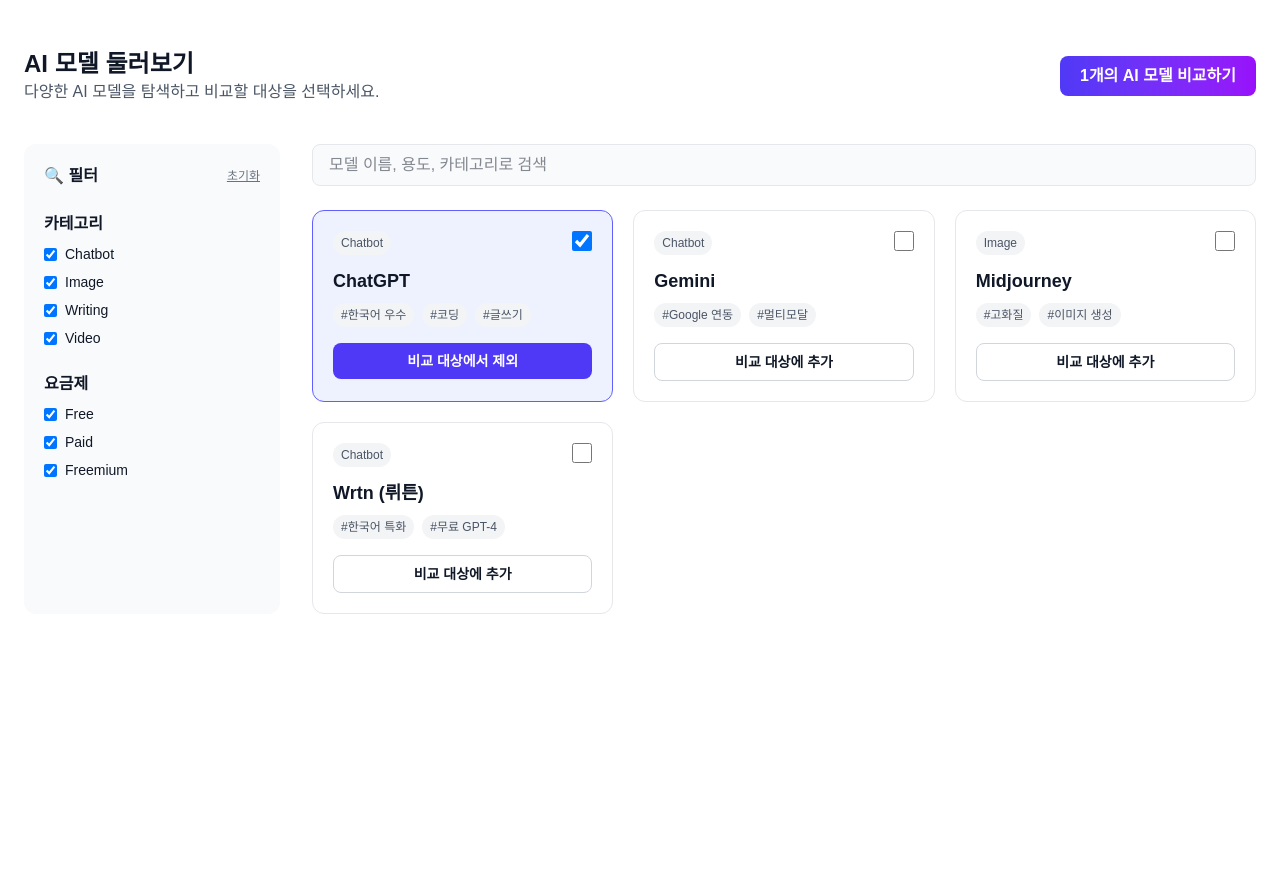
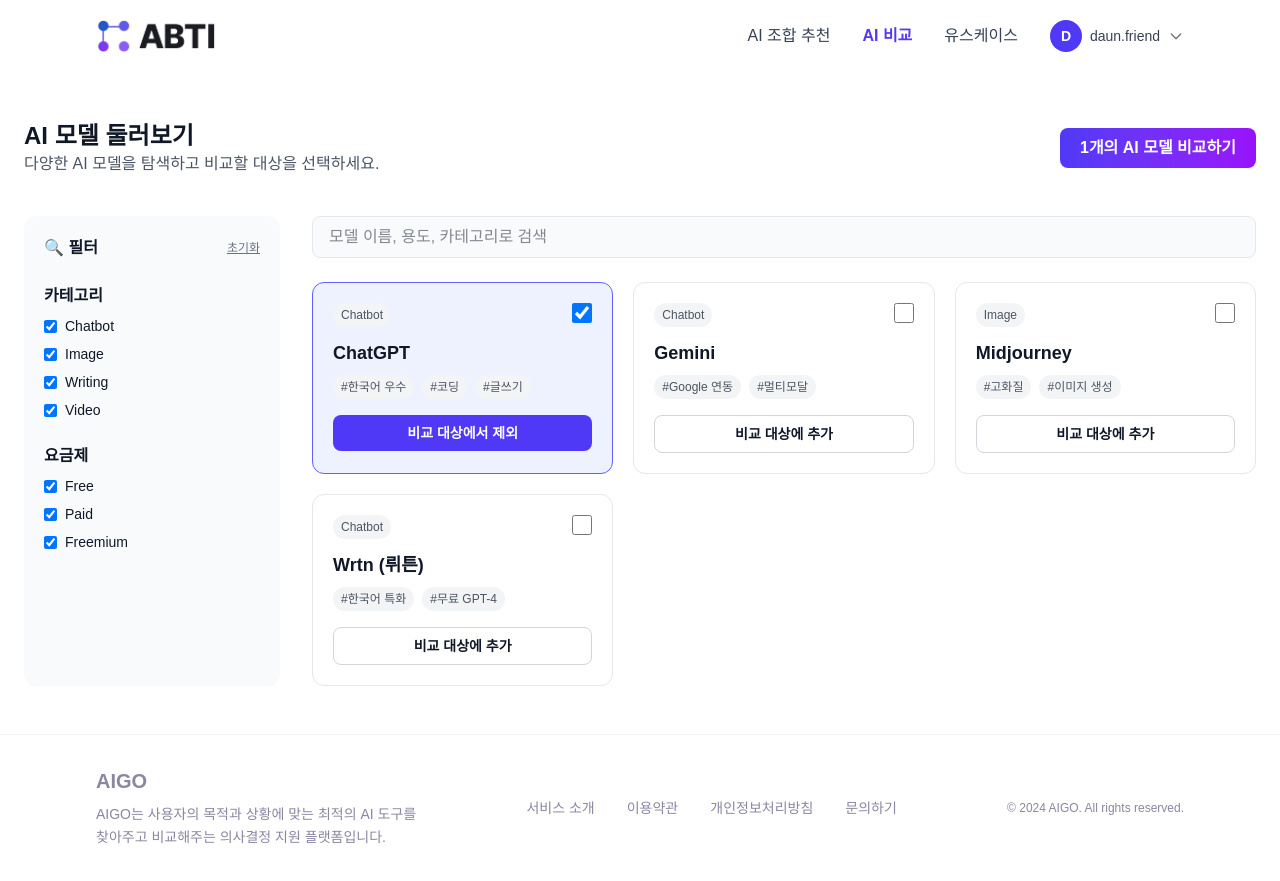
Before and after one commit to pain22value/abti, a Next.js app: page /compare in a window 1280 px wide. Before the commit the page ends 800 px from the top, so only its background shows below. Built offline with nearby package versions, Linux system fonts and the light colour scheme.

Commit message:
[fix] AI 비교 페이지에도 header, footer 추

```diff
--- a/app/compare/page.tsx
+++ b/app/compare/page.tsx
@@ -2,6 +2,8 @@
 
 import { useState } from "react";
 import { useRouter } from "next/navigation";
+import Header from "@/components/common/Header";
+import Footer from "@/components/common/Footer";
 
 const initialModels = [
   {
@@ -79,7 +81,10 @@
   const selectedCount = models.filter((m) => m.selected).length;
 
   return (
-    <div className="min-h-screen bg-white dark:bg-black text-gray-900 dark:text-white flex justify-center">
+    <div className="min-h-screen bg-white dark:bg-black text-gray-900 dark:text-white flex flex-col">
+      <Header />
+
+      <main className="flex-1 flex justify-center">
         <div className="w-full max-w-7xl px-6 py-12 space-y-10">
           {/* 헤더 */}
           <div className="flex items-center justify-between">
@@ -131,7 +136,7 @@
             </aside>
 
             {/* 메인 */}
-          <main className="flex-1 space-y-6">
+            <div className="flex-1 space-y-6">
               {/* 검색 */}
               <input
                 value={search}
@@ -189,9 +194,12 @@
                   </div>
                 ))}
               </div>
-          </main>
             </div>
           </div>
         </div>
+      </main>
+
+      <Footer />
+    </div>
   );
 }
--- a/app/compare/result/page.tsx
+++ b/app/compare/result/page.tsx
@@ -1,6 +1,8 @@
 "use client";
 
 import { useState } from "react";
+import Header from "@/components/common/Header";
+import Footer from "@/components/common/Footer";
 
 const results: Record<string, string> = {
   ChatGPT: `신제품 런칭 SNS 마케팅 캠페인 아이디어
@@ -74,7 +76,10 @@
   const [reason, setReason] = useState("");
 
   return (
-    <div className="min-h-screen bg-white dark:bg-black text-gray-900 dark:text-white flex justify-center">
+    <div className="min-h-screen bg-white dark:bg-black text-gray-900 dark:text-white flex flex-col">
+      <Header />
+
+      <main className="flex-1 flex justify-center">
         <div className="w-full max-w-6xl px-6 py-12 space-y-8">
           {/* 제목 */}
           <div className="space-y-2">
@@ -165,6 +170,9 @@
             </button>
           </section>
         </div>
+      </main>
+
+      <Footer />
     </div>
   );
 }
--- a/app/compare/set/page.tsx
+++ b/app/compare/set/page.tsx
@@ -2,6 +2,8 @@
 
 import { useState } from "react";
 import { useRouter } from "next/navigation";
+import Header from "@/components/common/Header";
+import Footer from "@/components/common/Footer";
 
 export default function ComparePage() {
   const router = useRouter();
@@ -16,7 +18,10 @@
   };
 
   return (
-    <div className="min-h-screen bg-white dark:bg-black text-gray-900 dark:text-white flex justify-center">
+    <div className="min-h-screen bg-white dark:bg-black text-gray-900 dark:text-white flex flex-col">
+      <Header />
+
+      <main className="flex-1 flex justify-center">
         <div className="w-full max-w-5xl px-6 py-12 space-y-8">
           {/* 제목 */}
           <div className="space-y-2">
@@ -136,6 +141,9 @@
             </button>
           </div>
         </div>
+      </main>
+
+      <Footer />
     </div>
   );
 }
```
Lines whose indentation alone changed are shown as unchanged.
